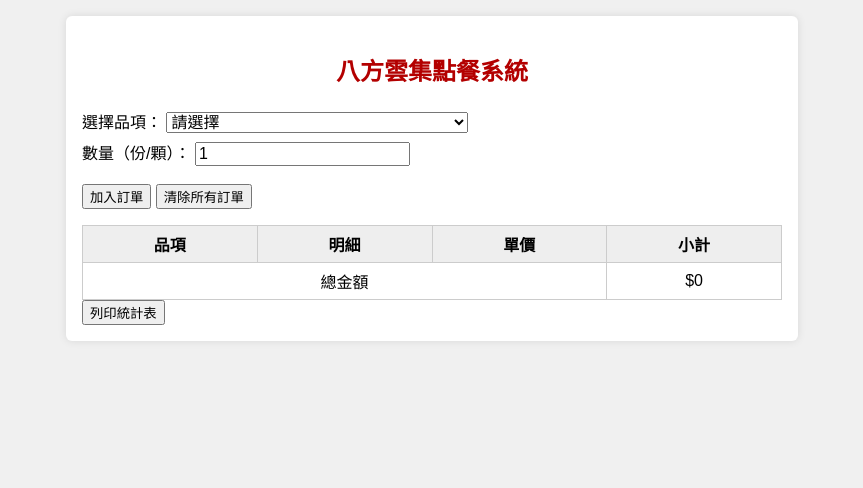
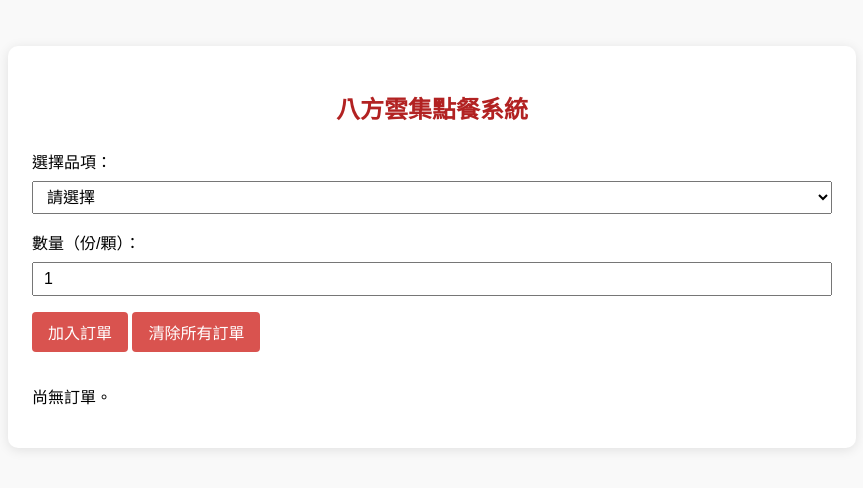
Before and after one commit to polo1364/bafang, a plain HTML site: page index.html in a window 1280 px wide. Shown: the whole page, without its empty margins (208-1071 px from the left). Drawn offline with Linux system fonts and the light colour scheme.

Commit message:
Update index.html

```diff
--- a/index.html
+++ b/index.html
@@ -5,36 +5,96 @@
   <title>八方雲集訂單系統</title>
   <meta name="viewport" content="width=device-width, initial-scale=1" />
   <style>
-    body { font-family: "Microsoft JhengHei", sans-serif; margin: 0; padding: 1em; background: #f0f0f0; }
-    .section { background: #fff; padding: 1em; border-radius: 6px; box-shadow: 0 0 8px rgba(0,0,0,0.1); margin-bottom: 20px; max-width: 700px; margin: auto; }
-    h2 { text-align: center; color: #b30000; }
-    label, select, input { font-size: 16px; margin: 0.3em 0; }
-    table { width: 100%; border-collapse: collapse; margin-top: 1em; background: #fff; }
-    th, td { border: 1px solid #ccc; padding: 6px; text-align: center; }
-    th { background: #eee; }
-    .footer { text-align: center; font-size: 18px; margin-top: 40px; line-height: 1.6; display: none; }
-    .action-btn { margin-top: 1em; }
+    body {
+      font-family: "Microsoft JhengHei", sans-serif;
+      margin: 0; padding: 1em; background: #f9f9f9;
+    }
+    .section {
+      background: #fff; padding: 1.5em;
+      border-radius: 10px;
+      box-shadow: 0 2px 12px rgba(0,0,0,0.1);
+      max-width: 800px;
+      margin: 30px auto;
+    }
+    h2 {
+      text-align: center;
+      color: #b22222;
+      margin-bottom: 1em;
+    }
+    label {
+      display: block;
+      margin: 1em 0 0.5em;
+    }
+    select, input {
+      font-size: 16px;
+      padding: 6px 10px;
+      width: 100%;
+      box-sizing: border-box;
+    }
+    button {
+      font-size: 16px;
+      margin-top: 1em;
+      padding: 8px 16px;
+      background-color: #d9534f;
+      color: white;
+      border: none;
+      border-radius: 4px;
+      cursor: pointer;
+    }
+    button:hover {
+      background-color: #c9302c;
+    }
+    #orderTable {
+      margin-top: 2em;
+    }
+    table {
+      width: 100%;
+      border-collapse: collapse;
+      background: #fff;
+    }
+    th, td {
+      border: 1px solid #ccc;
+      padding: 8px;
+      text-align: center;
+    }
+    th {
+      background: #f0f0f0;
+    }
+    .footer {
+      text-align: center;
+      font-size: 18px;
+      margin-top: 40px;
+      line-height: 1.6;
+      display: none;
+    }
     @media print {
-      .section input, .section select, .section button, .section label { display: none !important; }
-      .footer { display: block; }
+      body {
+        background: white;
+      }
+      .section *:not(table):not(.footer) {
+        display: none !important;
+      }
+      .footer {
+        display: block;
+        margin-top: 20px;
+      }
     }
   </style>
 </head>
 <body>
   <div class="section">
     <h2>八方雲集點餐系統</h2>
-    <label>選擇品項：
-      <select id="itemSelect">
-        <option value="">請選擇</option>
-      </select>
-    </label>
-    <br>
-    <label>數量（份/顆）：
-      <input type="number" id="itemQty" min="1" value="1" />
-    </label>
-    <br>
+    <label for="itemSelect">選擇品項：</label>
+    <select id="itemSelect">
+      <option value="">請選擇</option>
+    </select>
+
+    <label for="itemQty">數量（份/顆）：</label>
+    <input type="number" id="itemQty" min="1" value="1" />
+
     <button onclick="addItem()">加入訂單</button>
-    <button onclick="clearOrders()" class="action-btn">清除所有訂單</button>
+    <button onclick="clearOrders()">清除所有訂單</button>
+
     <div id="orderTable"></div>
   </div>
 
@@ -50,9 +110,8 @@
       "咖哩雞肉鍋貼(1粒)": 7, "玉米鍋貼(1粒)": 7, "新疏食鍋貼(1粒)": 7.5,
       "招牌水餃(1粒)": 7, "韭菜水餃(1粒)": 7, "韓式辣味水餃(1粒)": 7,
       "咖哩雞肉水餃(1粒)": 7, "玉米水餃(1粒)": 7, "新疏食水餃(1粒)": 7.5,
-      "鮮蝦水餃(1粒)": 10.5,
-      "滷蛋": 15, "香濃豆漿(有糖/無糖)": 20, "黑豆漿": 20,
-      "真傳特調紅茶(470cc)": 20, "黃金泡菜": 30, "酸辣湯": 35,
+      "鮮蝦水餃(1粒)": 10.5, "滷蛋": 15, "香濃豆漿(有糖/無糖)": 20,
+      "黑豆漿": 20, "真傳特調紅茶(470cc)": 20, "黃金泡菜": 30, "酸辣湯": 35,
       "旗魚花枝丸湯": 35, "玉米濃湯": 35, "蘿蔔排骨湯": 35,
       "黃金豆腐": 35, "燙青菜": 35, "燉蘿蔔": 35, "和風秋葵": 35,
       "薄鹽毛豆": 35, "家常小菜": 40, "柚香蘿蔔": 40, "古早味湯麵": 45,
@@ -82,7 +141,7 @@
     function addItem() {
       const item = document.getElementById("itemSelect").value;
       const qty = parseInt(document.getElementById("itemQty").value);
-      if (!item || qty <= 0) return;
+      if (!item || qty <= 0 || isNaN(qty)) return;
 
       if (!orders[item]) orders[item] = [];
       orders[item].push(qty);
@@ -103,6 +162,11 @@
     }
 
     function renderTable() {
+      if (Object.keys(orders).length === 0) {
+        document.getElementById("orderTable").innerHTML = "<p>尚無訂單。</p>";
+        return;
+      }
+
       let html = "<table><tr><th>品項</th><th>明細</th><th>單價</th><th>小計</th></tr>";
       let total = 0;
 
@@ -111,18 +175,18 @@
         const rows = orders[item].map((qty, idx) => {
           const subtotal = qty * unitPrice;
           total += subtotal;
-          return `<div>${qty} 顆 - $${subtotal} <button onclick=\"deleteItem('${item}', ${idx})\">🗑️</button></div>`;
+          return `<div>${qty} 顆 - $${subtotal.toFixed(1)} <button onclick="deleteItem('${item}', ${idx})">🗑️</button></div>`;
         }).join("");
         const itemTotal = orders[item].reduce((sum, q) => sum + q * unitPrice, 0);
         html += `<tr>
           <td>${item}</td>
           <td>${rows}</td>
           <td>$${unitPrice}</td>
-          <td>$${itemTotal}</td>
+          <td>$${itemTotal.toFixed(1)}</td>
         </tr>`;
       }
 
-      html += `<tr><td colspan="3">總金額</td><td>$${total}</td></tr></table>`;
+      html += `<tr><td colspan="3"><strong>總金額</strong></td><td><strong>$${total.toFixed(1)}</strong></td></tr></table>`;
       html += `<button onclick="window.print()">列印統計表</button>`;
       document.getElementById("orderTable").innerHTML = html;
     }
```
